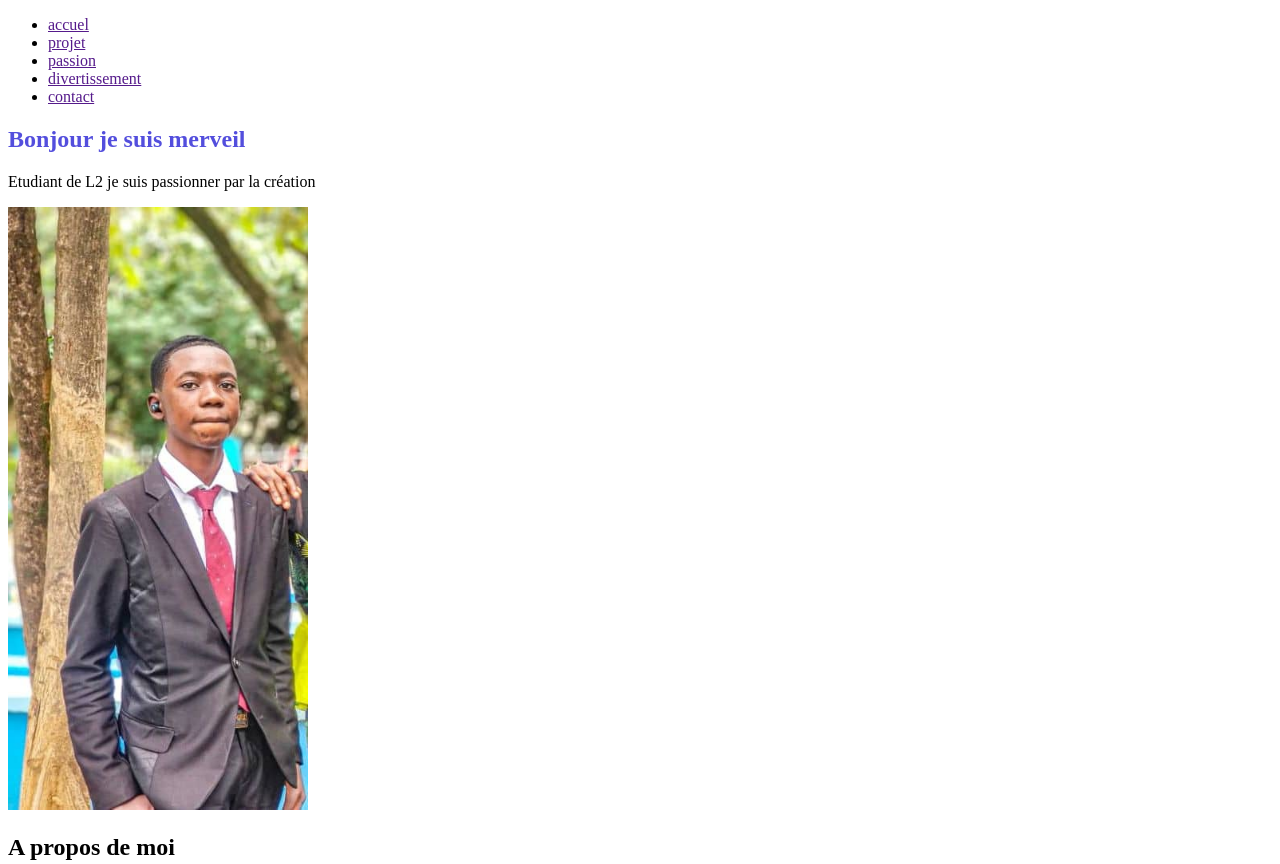
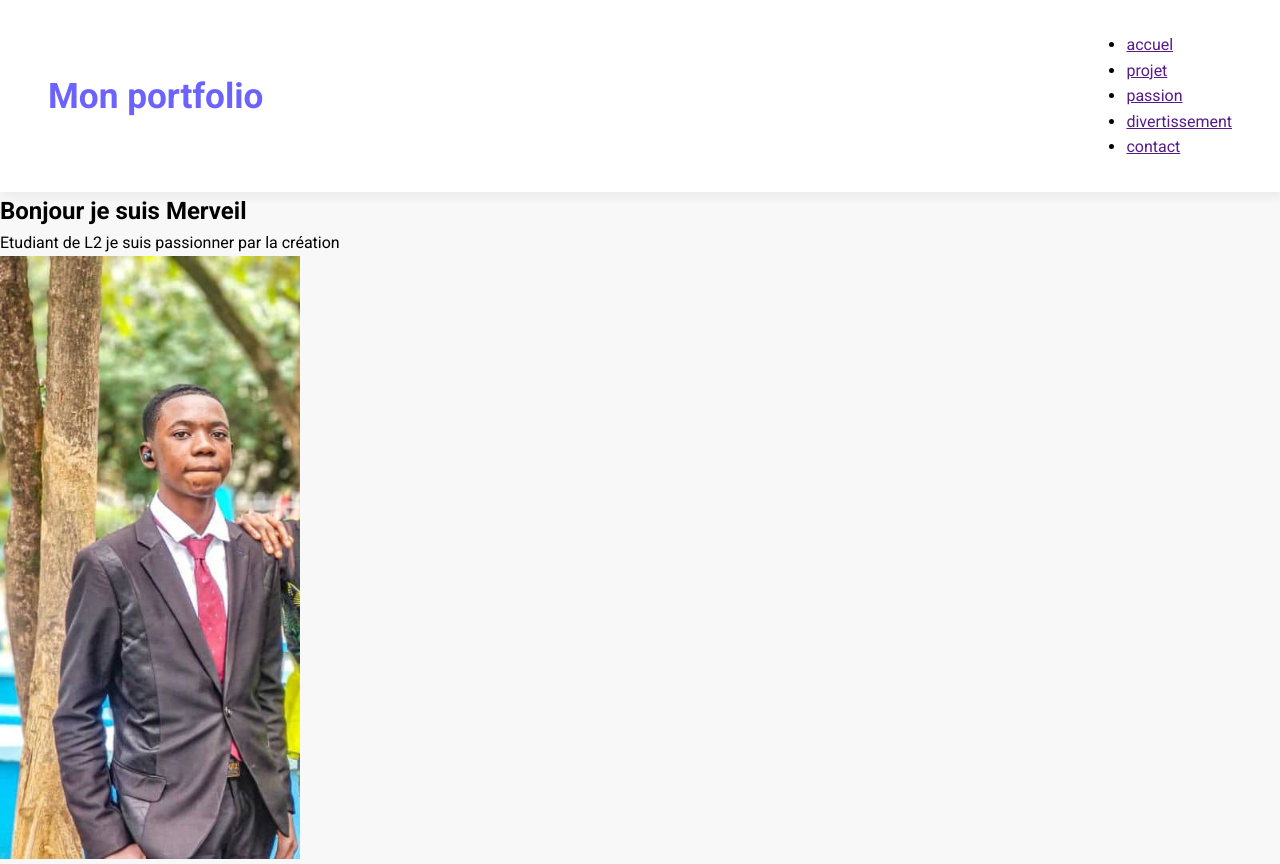
Before and after one commit to kojtshiyenamerveil-jpg/portfolio-2026, a plain HTML site: page index.html in a window 1280 px wide. Shown: the top 864 px of the page. Drawn offline with Linux system fonts and the light colour scheme.

Commit message:
stylisation du header

```diff
--- a/STYLE.CSS
+++ b/STYLE.CSS
@@ -7,6 +7,34 @@
         --gris-tres-clair:#F8F8F8;
         --gris-clair:#EEE;
     }
-h1{
-    color: var(--violet-fonce);
+
+*{
+    margin: 0;
+    padding: 0;
+    box-sizing: border-box;
+
 }
+  body {
+    background-color:var(--gris-tres-clair);
+    font-family: Roboto, sans-serif;
+    line-height: 1.6;
+}
+
+header{
+    background-color: white;
+    box-shadow:  2px 6px  10px rgba(0, 0,0, 0.05);
+    position: sticky;
+    top: 0;
+    z-index: 100;
+    display: flex;
+    justify-content: space-between;
+    align-items: center;
+    padding: 2rem 3rem;
+
+}
+header div a {
+    text-decoration: none;
+    font-size: 2.2rem;
+    font-weight: bold;
+    color: var(--violet-doux);
+}
--- a/index.html
+++ b/index.html
@@ -4,13 +4,16 @@
    <meta charset="UTF-8">
    <meta name="viewport" content="width=device-width, initial-scale=1.0">
    <title>Mon portfolio</title>
-  <link rel="stylesheet" href="CSS/STYLE.CSS">
+   <link rel="stylesheet" href="STYLE.CSS">
    <link rel="stylesheet" href="https://cdnjs.cloudflare.com/ajax/libs/font-awesome/7.0.1/css/all.min.css">
+   <link rel="preconnect" href="https://fonts.googleapis.com">
+   <link rel="preconnect" href="https://fonts.gstatic.com" crossorigin>
+   <link href="https://fonts.googleapis.com/css2?family=Roboto:ital,wght@0,100..900;1,100..900&display=swap" rel="stylesheet">
  </head>
  <body>
   <header>
     <div>
-      <a href="Mon portfolio"></a>
+      <a href="">Mon portfolio</a>
     </div>
     <nav>
       <ul>
@@ -24,7 +27,7 @@
   </header>
   <main>
     <section>
-      <div><h1>Bonjour je suis merveil</h1>
+      <div><h1>Bonjour je suis Merveil</h1>
       <p>Etudiant de L2 je suis passionner  par la création</p>
       <div>
         <img src="images/krisbee.jpg" alt="krisbee artiste"width="300">
```
Lines whose indentation alone changed are shown as unchanged.
